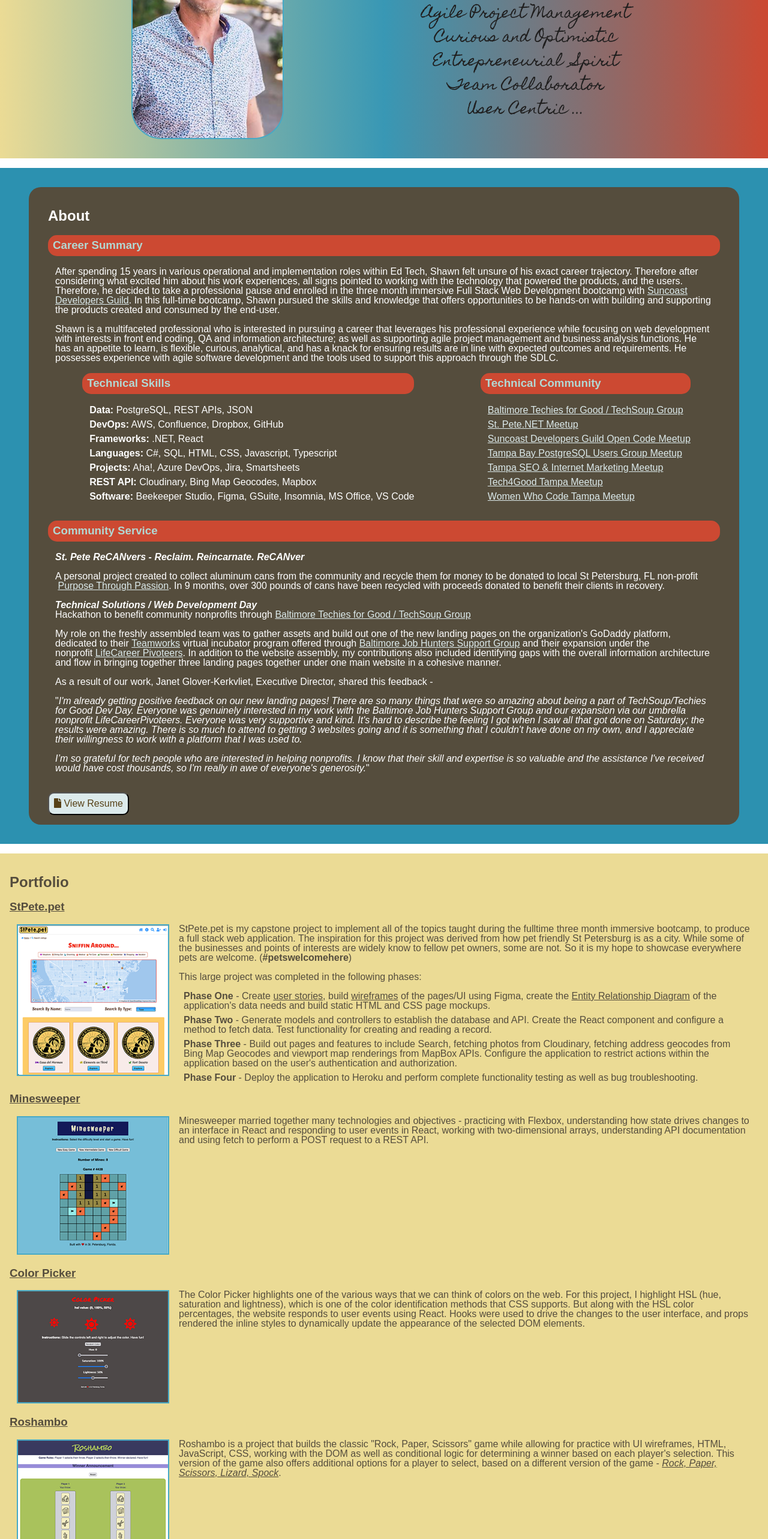
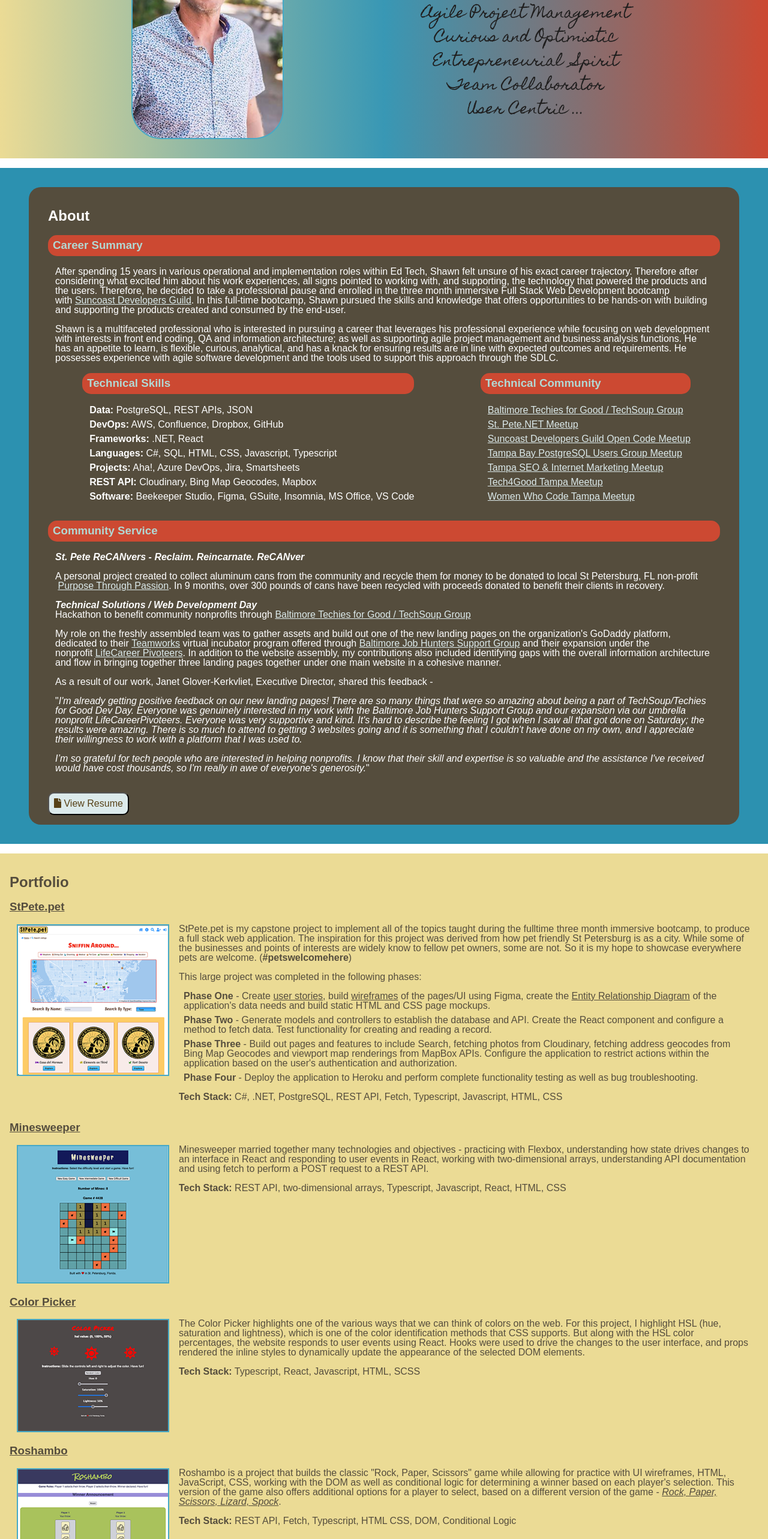
Before and after one commit to shawnsoltesz/SolteszPortfolio, a React (Vite) app: page / in a window 1280 px wide. Shown: the part 234-2800 px from the top of the page at 60% size. Built offline with nearby package versions, Linux system fonts and the light colour scheme.

Commit message:
updates to About and Portfolio

```diff
--- a/index.html
+++ b/index.html
@@ -5,7 +5,7 @@
     <link rel="icon" href="/src/favicon.ico" />
     <meta name="viewport" content="width=device-width, initial-scale=1.0" />
     <title>
-      Shawn Soltesz - Bringing ideas to life, one website at a time!
+      Shawn Soltesz - Bringing ideas to life, one web application at a time!
     </title>
   </head>
   <body>
--- a/src/App.tsx
+++ b/src/App.tsx
@@ -103,7 +103,6 @@
         </div>
 
         <div id="about">
-          {' '}
           <div className="about">
             <div className="about-details">
               <h2 className="section-header">About</h2>
@@ -113,10 +112,10 @@
                 implementation roles within Ed Tech, Shawn felt unsure of his
                 exact career trajectory. Therefore after considering what
                 excited him about his work experiences, all signs pointed to
-                working with the technology that powered the products, and the
-                users. Therefore, he decided to take a professional pause and
-                enrolled in the three month immersive Full Stack Web Development
-                bootcamp with&nbsp;
+                working with, and supporting, the technology that powered the
+                products and the users. Therefore, he decided to take a
+                professional pause and enrolled in the three month immersive
+                Full Stack Web Development bootcamp with&nbsp;
                 <a className="sdg" href="https://suncoast.io" target="blank">
                   Suncoast Developers Guild
                 </a>
@@ -137,7 +136,7 @@
                 development and the tools used to support this approach through
                 the SDLC.
               </p>
-              {/* <h3>Technical</h3> */}
+
               <span className="technical">
                 <ul className="skills">
                   <li>
@@ -325,7 +324,6 @@
         </div>
 
         <div id="portfolio">
-          {' '}
           <div className="portfolio">
             <h2 className="section-header">Portfolio</h2>
             <h3>
@@ -405,11 +403,11 @@
                     testing as well as bug troubleshooting.
                   </li>
                 </ul>
-
-                {/* <h4>Technology Used:</h4>
-              <p className="technology-icons">
-                <i className="fab fa-react"></i>
-              </p> */}
+                <br />
+                <p>
+                  <strong>Tech Stack:</strong> C#, .NET, PostgreSQL, REST API,
+                  Fetch, Typescript, Javascript, HTML, CSS
+                </p>
               </li>
             </ul>
 
@@ -443,8 +441,11 @@
                   API documentation and using fetch to perform a POST request to
                   a REST API.
                 </p>
-                {/* <h4>Technology Used:</h4>
-              <p className="technology-icons"></p> */}
+
+                <p>
+                  <strong>Tech Stack:</strong> REST API, two-dimensional arrays,
+                  Typescript, Javascript, React, HTML, CSS
+                </p>
               </li>
             </ul>
             <h3>
@@ -480,8 +481,11 @@
                   dynamically update the appearance of the selected DOM
                   elements.
                 </p>
-                {/* <h4>Technology Used:</h4>
-              <p className="technology-icons"></p> */}
+
+                <p>
+                  <strong>Tech Stack:</strong> Typescript, React, Javascript,
+                  HTML, SCSS
+                </p>
               </li>
             </ul>
 
@@ -514,8 +518,11 @@
                   </a>
                   .
                 </p>
-                {/* <h4>Technology Used:</h4>
-              <p className="technology-icons"></p> */}
+
+                <p>
+                  <strong>Tech Stack:</strong> REST API, Fetch, Typescript, HTML
+                  CSS, DOM, Conditional Logic
+                </p>
               </li>
             </ul>
             <h3>
@@ -561,15 +568,19 @@
                   rendering the image and all related details for each cat
                   image.
                 </p>
-                {/* <h4>Technology Used:</h4>
-              <p className="technology-icons"></p> */}
+
+                <p>
+                  <strong>Tech Stack:</strong> <u>Octodex</u> - Typescript,
+                  HTML, CSS, Flexbox, Developer Tools | <u>Reactocats</u> -
+                  Typescript, Javascript, HTML, CSS, SCSS, render method of App
+                  component
+                </p>
               </li>
             </ul>
-          </div>{' '}
+          </div>
         </div>
 
         <div id="contact">
-          {' '}
           <div className="contact">
             <h2 className="section-header">Contact</h2>
             <ul>
```
